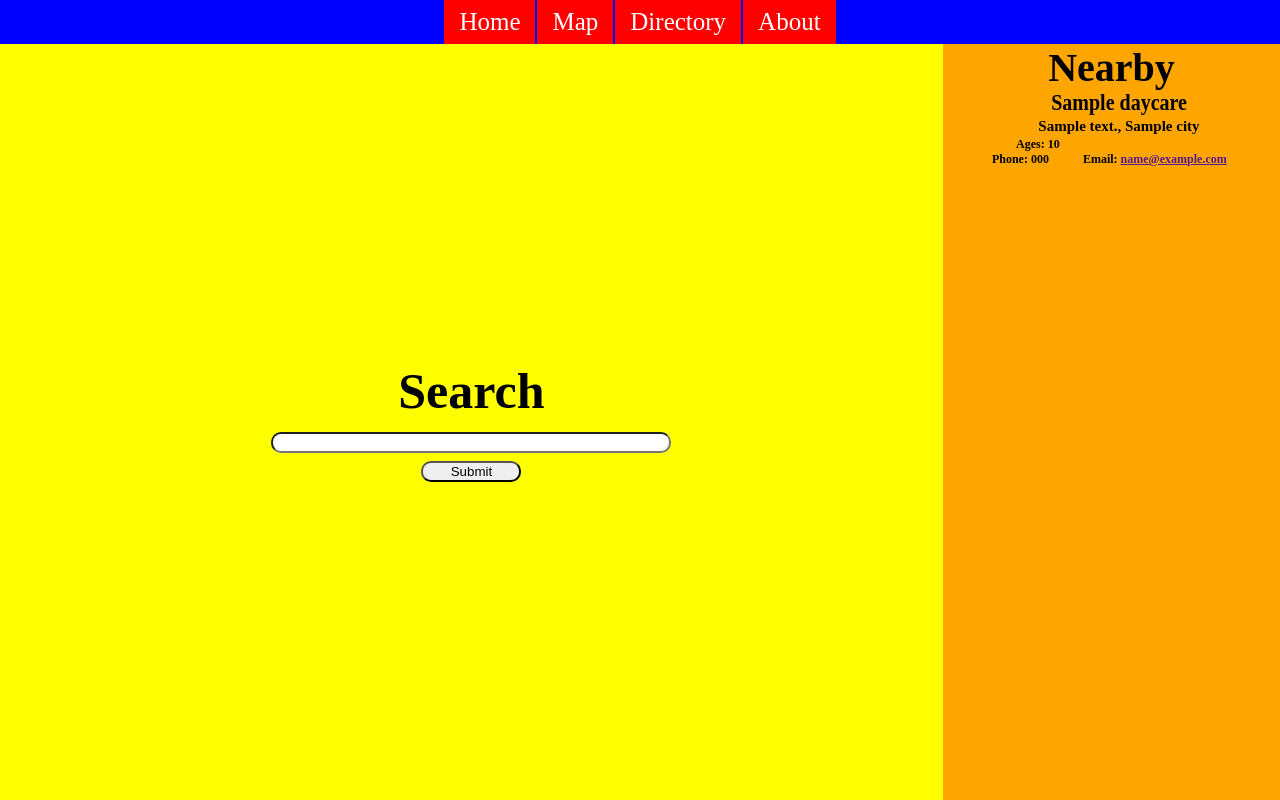
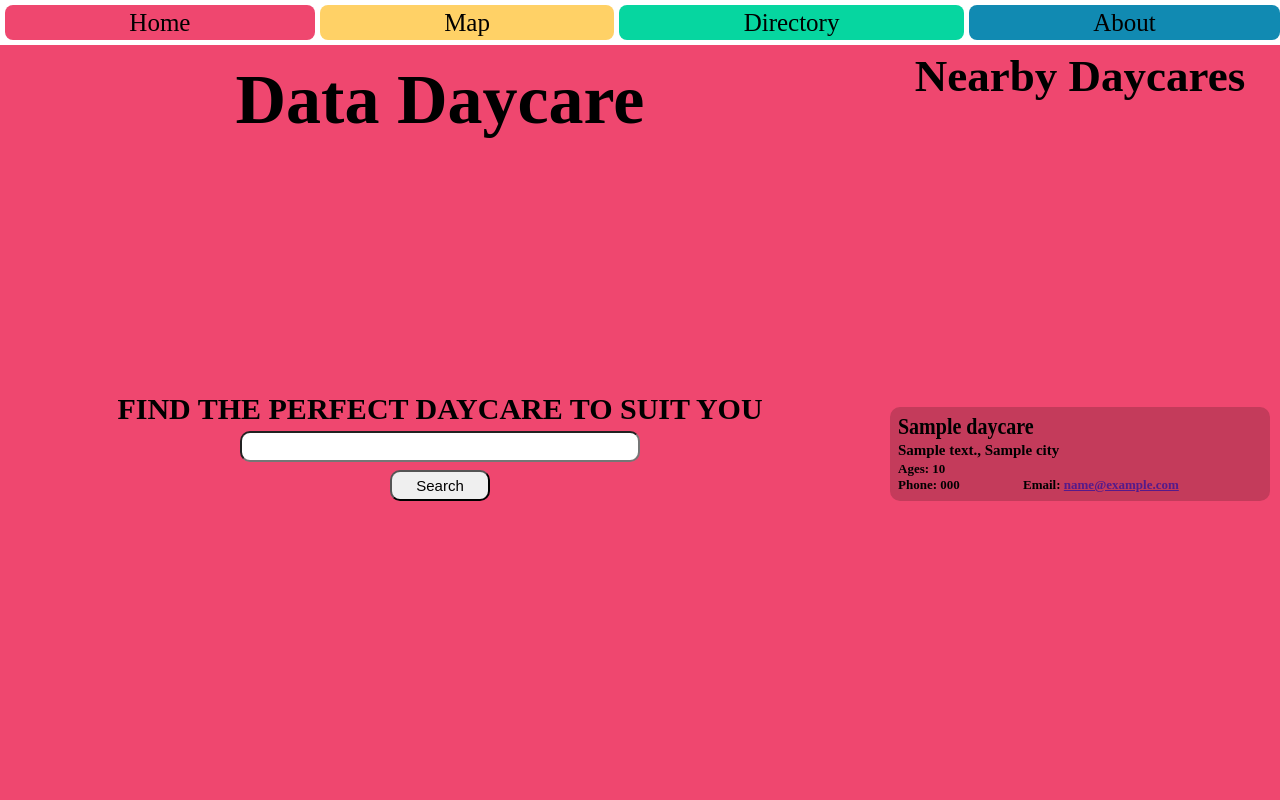
Before and after one commit to BLX151/data-daycare, a Flask app: template dd/templates/home.html in a window 1280 px wide. Run offline with Flask 2, Linux system fonts and the light colour scheme; the template is opened without the code that fills it: most values are stand-ins (such as "Sample title", 1, 10 or a date in 2020).

Commit message:
Much needed UI update

```diff
--- a/dd/static/home.css
+++ b/dd/static/home.css
@@ -1,17 +1,43 @@
-.top {flex-grow:8; overflow:hidden;}
+.home {flex-grow:1; overflow:hidden;}
 
-.search {flex-grow:10; display:flex; align-items:center; justify-content:center;}
-.search-text {margin-bottom:12px;}
+.main {flex-grow:1; display:flex; align-items:center; justify-content:center;}
+
+.title {}
+.title-text {margin-top: 15px;}
+
+.search {flex-grow:1;}
+.search-text {margin: 5px 5px}
+.search-wrapper {margin-top: 200px;}
 .search-input {align-items:center;}
-.search-bar {width:400px; outline:none; text-align:left; border-radius:10px; padding:10px,15px;}
-.search-button {width:100px; border-radius:10px; padding:5px,5px; margin-top:8px;}
+.search-bar
+{
+    width:400px;
+    outline:none;
+    font-size: 15px;
+    text-align:left;
+    padding:5px 10px;
+    border-radius:10px;
+}
+.search-button
+{
+    width:100px;
+    margin-top:8px;
+    font-size: 15px;
+    border-radius:10px;
+    padding:5px 10px;
+}
 
-.nearby {flex-grow:1; overflow:auto;}
-.n_text {margin:8px,10px;}
-.n_items {flex-grow:2; justify-content:space-between;}
-.n_wrap {margin-left:15px; margin-bottom:10px;}
-.n_name {margin-bottom:4px; transform: scaleY(1.15);}
-.n_address {margin-bottom:2px;}
-.n_sub-item1 {width:160px;}
-.n_sub-item2 {width:125px;}
-.n_sub-item3 {width:215px;}
+.nearby {width:400px; overflow:auto;}
+.nearby-text {margin:5px 0px; text-align:center;}
+.nearby-items {flex-grow:1; justify-content:space-evenly;}
+.nearby-wrap
+{
+    margin: 10px 10px;
+    padding: 8px 8px;
+    border-radius: 10px;
+}
+.nearby-name {margin-bottom:4px; transform: scaleY(1.15);}
+.nearby-address {margin-bottom:2px;}
+.nearby-sub-item1 {width:160px;}
+.nearby-sub-item2 {width:125px;}
+.nearby-sub-item3 {width:215px;}
--- a/dd/static/layout.css
+++ b/dd/static/layout.css
@@ -14,20 +14,48 @@
 
 .wrapper {margin:5px 5px;}
 
-.blue   {background-color:blue;}
-.red    {background-color:red;}
-.yellow {background-color:yellow;}
-.orange {background-color:orange;}
+.c1l    {background-color: rgb(241, 104, 137);}
+.c1     {background-color: rgb(239,  71, 111);}
+.c1d    {background-color: rgb(196,  59,  91);}
+.c2l    {background-color: rgb(255, 217, 129);}
+.c2     {background-color: rgb(255, 209, 102);}
+.c2d    {background-color: rgb(209, 172,  84);}
+.c3l    {background-color: rgb( 51, 221, 177);}
+.c3     {background-color: rgb(  6, 214, 160);}
+.c3d    {background-color: rgb(  5, 176, 131);}
+.c4l    {background-color: rgb( 60, 159, 192);}
+.c4     {background-color: rgb( 17, 138, 178);}
+.c4d    {background-color: rgb( 14, 113, 146);}
+.c5l    {background-color: rgb( 52,  94, 108);}
+.c5     {background-color: rgb(  7,  59,  76);}
+.c5d    {background-color: rgb(  7,  49,  63);}
+white   {background-color: white;}
 
-h1 {font-size:50; text-align:center;}
-h2 {font-size:40; text-align:center;}
-h3 {font-size:28; text-align:center;}
-h4 {font-size:20; text-align:center;}
-h5 {font-size:15; text-align:center;}
-h6 {font-size:12; text-align:center;}
-p  {text-align:center;}
+h1 {font-size:70;}
+h2 {font-size:45;}
+h3 {font-size:30;}
+h4 {font-size:20;}
+h5 {font-size:15;}
+h6 {font-size:13;}
 
-.nav-bar {justify-content:center;}
-.nav-bar a:hover {background-color:blueviolet; color:black;}
-.nav-button {display: block; padding:8px 15px;font-size:25px; color:white; text-decoration:none; margin-left:1px; margin-right:1px;}
+.nav-bar {justify-content:space-evenly;}
+.nav-button {
+    display:block;
+    height: 35px;
+    line-height: 35px;
+    flex-grow: 1;
+    text-align: center;
+    border-radius: 8px;
+    font-size:25px;
+    color:black;
+    text-decoration:none;
+    margin-top: 5px;
+    margin-bottom: 5px;
+    margin-left: 5px;
+}
+.home-text:hover       {background-color:white; color: rgb(241, 104, 137);}
+.map-text:hover        {background-color:white; color: rgb(255, 217, 129);}
+.directory-text:hover  {background-color:white; color: rgb( 51, 221, 177);}
+.about-text:hover      {background-color:white; color: rgb( 60, 159, 192);}
+
 .content {flex-grow:1;}
--- a/dd/templates/directory.html
+++ b/dd/templates/directory.html
@@ -11,10 +11,8 @@
 
     <div class = "flexh">
         <div class = "directory flexv">
-            <div class = "daycare-box red">
             <!--This is where the daycares are displayed-->
             <div id="daycareSpot"></div>
-            </div>
 
             <!-- might need this code for later-->
             <!--{% for daycare in database %}
@@ -257,8 +255,8 @@
         var display;
         for (i=0 ; i<filteredDaycareArray.length ; i++)
         {
-            display = display + "<h4>"+ database[filteredDaycareArray[i]].facility_name+"</h4><br>";
-            display = display + "<h6>Index:"+ database[filteredDaycareArray[i]].index+"</h6><br>"
+            display = display + "<div class = 'daycare-box c1 raw'><h4 class = 'raw'>"+ database[filteredDaycareArray[i]].facility_name+"</h4>";
+            display = display + "<h6 class = 'raw'>Index:"+ database[filteredDaycareArray[i]].index+"</h6></div>"
         }
         if (filteredDaycareArray.length==0)
         {
--- a/dd/templates/home.html
+++ b/dd/templates/home.html
@@ -7,28 +7,33 @@
 {% endblock head %}
 
 {% block content %}
-        <div class = "top flexh orange">
+        <div class = "home flexh">
 
-            <div class = "search flexv yellow">
-                <div class = "wrapper">
-                    <h1 class = "raw search-text">Search</h1>
-                    <form class = " search-input flexv raw">
-                        <input class = "search-bar" type = "text">
-                        <input class = "search-button" type = "submit" value = "Submit">
-                    </form>
+            <div class = "main flexv c1">
+                <div class = "title">
+                    <h1 class = "title-text">Data Daycare</h1>
+                </div>
+                <div class = "search flexv">
+                    <div class = "search-wrapper">
+                        <h3 class = "search-text">FIND THE PERFECT DAYCARE TO SUIT YOU</h3>
+                        <form class = " search-input flexv">
+                            <input class = "search-bar" type = "text">
+                            <input class = "search-button" type = "submit" value = "Search">
+                        </form>
+                    </div>
                 </div>
             </div>
 
-            <div class = "nearby flexv">
-                <h2 class = "raw n_text">Nearby</h2>
-                <div class = " n_items flexv">
+            <div class = "nearby flexv c1">
+                <h2 class = "nearby-text">Nearby Daycares</h2>
+                <div class = " nearby-items flexv">
                     {% for daycare in nearby %}
-                    <div class = "n_wrap">
-                        <h4 class = "raw n_name">{{ daycare["facility_name"] }}</h4>
-                        <h5 class = "raw n_address">{{ daycare["address"] }}, {{ daycare["city"] }}</h5>
-                        <h6 class = "raw n_sub-item1">Ages: {{ daycare["age_range"] }}</h6>
-                        <div class = "n_sub flexh">
-                            <h6 class = "raw n_sub-item2">Phone: {{ daycare["phone"] }}</h6>
+                    <div class = "nearby-wrap c1d">
+                        <h4 class = "raw nearby-name">{{ daycare["facility_name"] }}</h4>
+                        <h5 class = "raw nearby-address">{{ daycare["address"] }}, {{ daycare["city"] }}</h5>
+                        <h6 class = "raw nearby-sub-item1">Ages: {{ daycare["age_range"] }}</h6>
+                        <div class = "nearby-sub flexh">
+                            <h6 class = "raw nearby-sub-item2">Phone: {{ daycare["phone"] }}</h6>
                             <h6 class = "raw">Email: <a href="">{{ daycare["email"] }}</a></h6>
                         </div>
                     </div>
@@ -37,36 +42,4 @@
             </div>
 
         </div>
-
-        <!-- Irrelevant code, but do not delete just incase -->
-        <!-- <div class = "recent orange">
-            <h2 class = "recent-title raw">Recently Viewed</h2>
-
-            {% for daycare in recent %}
-            <div class = "recent-daycare">
-                <h4 class = "raw">{{ daycare["facility_name"] }}</h4>
-            </div>
-            {% endfor %}
-
-            <table>
-                <tr>
-                    <th>Name</th>
-                    <th>City</th>
-                    <th>Age Range</th>
-                    <th>Phone</th>
-                    <th>Email</th>
-                    <th>Address</th>
-                </tr>
-                {% for daycare in recent %}
-                <tr>
-                    <td>{{ daycare["facility_name"] }}</td>
-                    <td>{{ daycare["city"] }}</td>
-                    <td>{{ daycare["age_range"] }}</td>
-                    <td>{{ daycare["phone"] }}</td>
-                    <td>{{ daycare["email"] }}</td>
-                    <td>{{ daycare["address"] }}</td>
-                </tr>
-                {% endfor %}
-            </table>
-        </div> -->
 {% endblock content %}
--- a/dd/templates/layout.html
+++ b/dd/templates/layout.html
@@ -11,11 +11,11 @@
 
     <body class = "raw">
         <div class = "flexv fill">
-            <div class = "nav-bar flexh blue">
-                <a class = "nav-button red" href = "{{ url_for('home') }}">Home</a>
-                <a class = "nav-button red" href = "{{ url_for('map') }}">Map</a>
-                <a class = "nav-button red" href = "{{ url_for('directory') }}">Directory</a>
-                <a class = "nav-button red" href = "{{ url_for('about') }}">About</a>
+            <div class = "nav-bar flexh white">
+                <a class = "nav-button home-text c1" href = "{{ url_for('home') }}">Home</a>
+                <a class = "nav-button map-text c2" href = "{{ url_for('map') }}">Map</a>
+                <a class = "nav-button directory-text c3" href = "{{ url_for('directory') }}">Directory</a>
+                <a class = "nav-button about-text c4" href = "{{ url_for('about') }}">About</a>
             </div>
 
             <div class = "content flexv">
```
